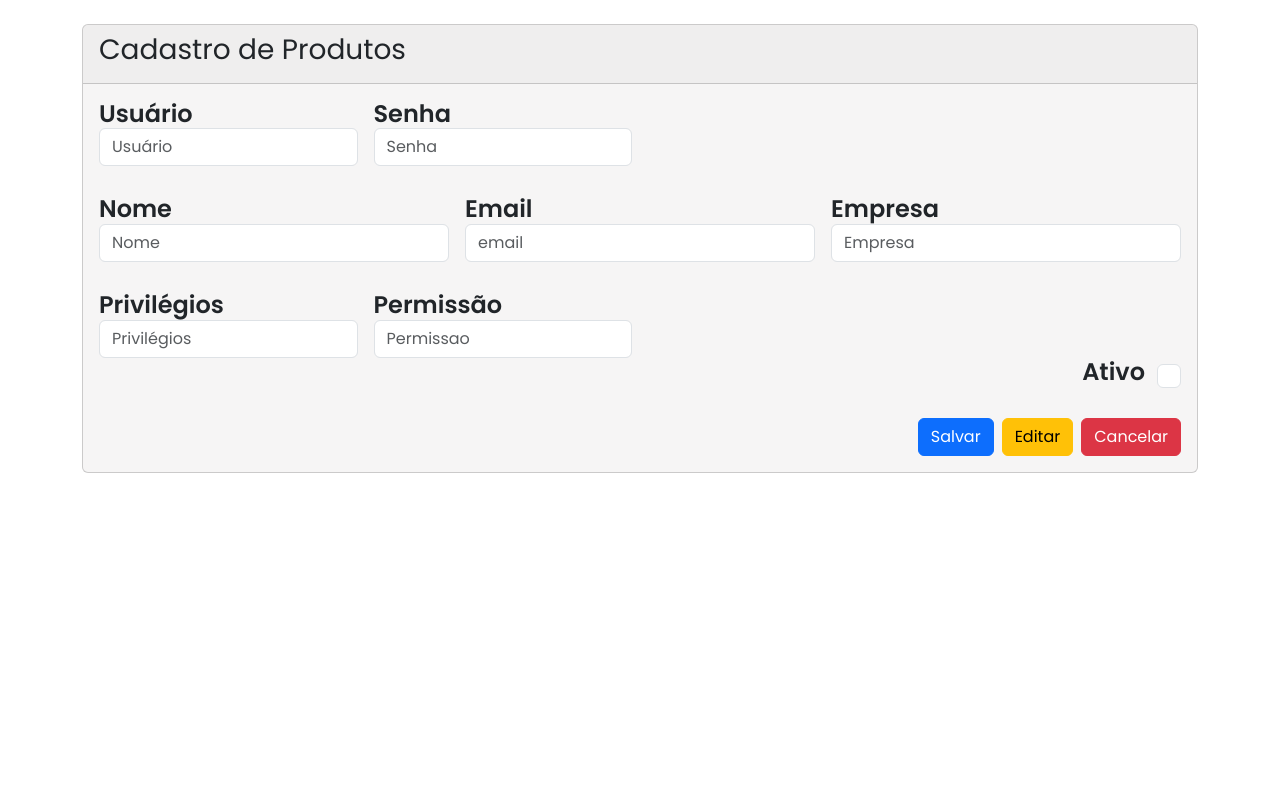
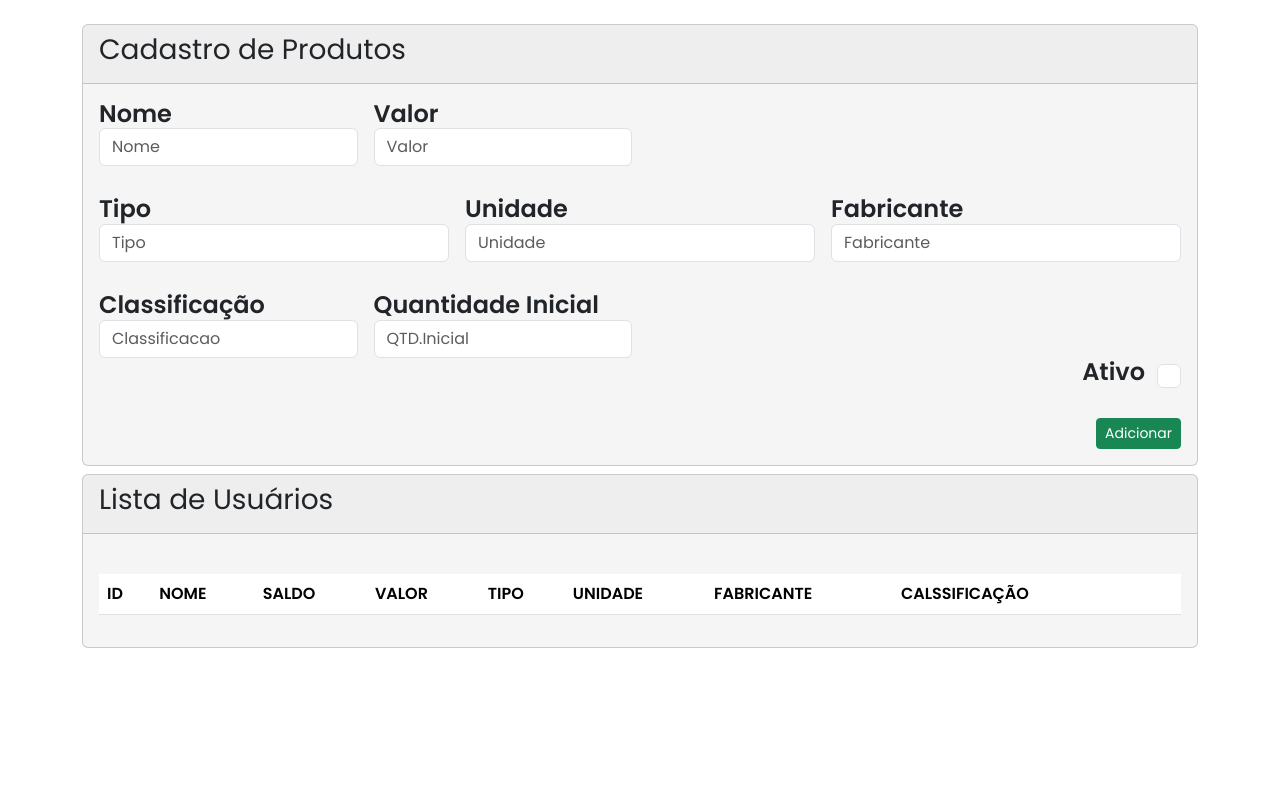
Before and after one commit to LucasRibeiro1/TestePHP, a PHP site: template src/pages/cadProd.php in a window 1280 px wide. Shown: the part 90-890 px from the top of the page. Run offline with PHP 8.4, Linux system fonts and the light colour scheme; the template is opened without the code that fills it: most values are stand-ins (such as "Sample title", 1, 10 or a date in 2020); lists and menus that the app fills with data are empty; some libraries are stand-ins or nearby versions.

Commit message:
paginas para criar o produto

```diff
--- /dev/null
+++ b/src/classes/Prod.php
@@ -0,0 +1,35 @@
+<?php
+
+class Prod{
+	private $pdo;
+
+	public function __construct($pdo){
+		$this->pdo = $pdo;
+	}
+
+	public function create($nome,$valor,$tipo,$unidade,$fabricante,$classificacao,$qtdini){
+
+
+	$sql = "INSERT INTO cadprod(nome,valor,tipo,unidade,fabricante,classificacao,saldo) VALUES (:nome,:valor,:tipo,:unidade,:fabricante,:classificacao,:qtdini)";
+	$stmt = $this->pdo->prepare($sql);
+	$stmt->execute(['nome'=> $nome,'valor'=> $valor,'tipo'=> $tipo,'unidade'=> $unidade,'fabricante'=> $fabricante,'classificacao'=> $classificacao,'saldo'=> $saldo]);
+	}
+
+	public function read(){
+		$sql = "SELECT * FROM cadprod ";
+		$stmt = $this->pdo->query($sql);
+		return $stmt->fetchAll(PDO::FETCH_ASSOC);
+	}
+
+	public function update($id,$nome,$valor,$tipo,$unidade,$fabricante,$classificacao,$saldo){
+		$sql = "UPDATE cadprod SET nome = :nome, valor = :valor, tipo= :tipo, unidade= :unidade, fabricante= :fabricante, classificacao= :classificacao, saldo= :saldo WHERE id = $id ";
+		$stmt = $this->pdo->prepare($sql);
+		$stmt->execute(['nome'=> $nome,'valor'=> $valor,'tipo'=> $tipo,'unidade'=> $unidade,'fabricante'=> $fabricante,'classificacao'=> $classificacao,'saldo'=> $saldo]);
+	}
+
+	public function delete($id){
+		$sql = "DELETE FROM cadprod where id = :id";
+		$stmt = $this->pdo->prepare($sql);
+		$stmt->execute(['id' => $id]);
+	}
+}
--- /dev/null
+++ b/src/controllers/ProdController.php
@@ -0,0 +1,27 @@
+<?php
+
+	require_once __Dir__ . '/../classes/Prod.php';
+
+	class UserController{
+		private $prod;
+
+		public function __construct($pdo){
+			$this->prod = new User($pdo);
+		}
+
+		public function inicio(){
+			return $this->prod->read();
+		}
+		public function create($nome,$valor,$tipo,$unidade,$fabricante,$classificacao,$qtdini){
+			$this->prod->create($nome,$valor,$tipo,$unidade,$fabricante,$classificacao,$qtdini);
+		}
+		public function update($id,$nome,$valor,$tipo,$unidade,$fabricante,$classificacao,$saldo){
+			$this->prod->update($id,$nome,$valor,$tipo,$unidade,$fabricante,$classificacao,$saldo);
+		}
+		public function delete($id){
+			$this->prod->delete($id);
+		}
+	}
+
+
+?>
--- a/src/pages/cadProd.php
+++ b/src/pages/cadProd.php
@@ -1,3 +1,22 @@
+<?php
+
+    require_once __DIR__ . '/../../config/conexao.php';
+    require_once __DIR__ . '/../controllers/ProdController.php';
+
+    $prodController = new ProdController($pdo);
+
+    if($_SERVER['REQUEST_METHOD'] === 'POST'){
+        if(isset($_POST['create'])){
+            $prodController->create($_POST['nome'],$_POST['valor'],$_POST['tipo'],$_POST['unidade'],$_POST['fabricante'],$_POST['classificacao'],$_POST['qtdini']);
+        }elseif (isset($_POST['update'])){
+            $prodController->update($_POST['nome'],$_POST['valor'],$_POST['tipo'],$_POST['unidade'],$_POST['fabricante'],$_POST['classificacao'],$_POST['saldo']);
+        }elseif (isset($_POST['delete'])){
+            $prodController->delete($_POST['id']);
+    }
+    }
+    $prods = $prodController->inicio();
+?>
+
 <!DOCTYPE html>
 <html lang="en">
 <head>
@@ -21,39 +40,39 @@
                                 <h3>Cadastro de Produtos</h3>
                             </div>
                             <div class="card-body">
-                                <form>
+                                <form id="createform" method="POST">
                                     <div class="row g-3 align-items-center">
                                             <div class="form-group col-md-3">
-                                                <label>Usuário</label>
-                                                <input type="text" placeholder="Usuário" class="form-control">
+                                                <label>Nome</label>
+                                                <input type="text" placeholder="Nome" class="form-control" name="nome">
                                             </div>
                                             <div class="form-group col-md-3">
-                                                <label>Senha</label>
-                                                <input type="password" placeholder="Senha" class="form-control">
+                                                <label>Valor</label>
+                                                <input type="text" placeholder="Valor" class="form-control" name="valor">
                                             </div>
                                     </div><br>
                                     <div class="row g-3 align-items-center"><br>
                                         <div class="form-group col-md-4">
-                                            <label>Nome</label>
-                                            <input type="text" placeholder="Nome" class="form-control">
+                                            <label>Tipo</label>
+                                            <input type="text" placeholder="Tipo" class="form-control" name="tipo">
                                         </div>
                                         <div class="form-group col-md-4">
-                                            <label>Email</label>
-                                            <input type="email" placeholder="email" class="form-control">
+                                            <label>Unidade</label>
+                                            <input type="text" placeholder="Unidade" class="form-control" name="unidade">
                                         </div>
                                         <div class="form-group col-md-4">
-                                            <label>Empresa</label>
-                                            <input type="text" placeholder="Empresa" class="form-control">
+                                            <label>Fabricante</label>
+                                            <input type="text" placeholder="Fabricante" class="form-control" name="fabricante">
                                         </div>
                                     </div><br>
                                     <div class="row g-3 align-items-center">
                                         <div class="form-group col-md-3">
-                                            <label>Privilégios</label>
-                                            <input type="number" placeholder="Privilégios" class="form-control">
+                                            <label>Classificação</label>
+                                            <input type="text" placeholder="Classificacao" class="form-control" name="classificacao">
                                         </div>
                                         <div class="form-group col-md-3">
-                                            <label>Permissão</label>
-                                            <input type="number" placeholder="Permissao" class="form-control">
+                                            <label>Quantidade Inicial</label>
+                                            <input type="number" placeholder="QTD.Inicial" class="form-control" name="qtdini">
                                         </div>
                                     </div>
                                     <div class="form-check form-check-reverse">
@@ -61,9 +80,7 @@
                                         <input type="checkbox"  class="form-check-input">
                                     </div><br>
                                     <div class="d-grid gap-2 d-md-flex justify-content-md-end">
-                                        <a href="Inicio.html" class="btn btn-primary" >Salvar</a>
-                                        <a href="Inicio.html" class="btn btn-warning" >Editar</a>
-                                        <a href="Inicio.html" class="btn btn-danger" >Cancelar</a>
+                                        <button type="submit" name="create" class="btn btn-sm btn-success">Adicionar</button>
                                     </div>
                                 </form>
                                 <div class="card-grid">
@@ -73,6 +90,53 @@
                         </div>
                     </div>
                 </h1>
+                <div class="container">
+                        <div class="card" id="formulario-cadastro">
+                            <div class="card-header">
+                                <h3>Lista de Usuários</h3>
+                            </div>
+                            <div class="card-body">
+                                <table class="table">
+                                    <thead>
+                                        <tr>
+                                            <th>ID</th>
+                                            <th>NOME</th>
+                                            <th>SALDO</th>
+                                            <th>VALOR</th>
+                                            <th>TIPO</th>
+                                            <th>UNIDADE</th>
+                                            <th>FABRICANTE</th>
+                                            <th>CALSSIFICAÇÃO</th>
+                                            <th></th>
+                                            <th></th>
+                                        </tr>
+                                        <br>
+                                    </thead>
+                                    <tbody>
+                                    <?php foreach ($prods as $user): ?>
+                                        <tr>
+                                            <td><?= $prod['id'] ?></td>
+                                            <td><?= $prod['nome'] ?></td>
+                                            <td><?= $prod['saldo'] ?></td>
+                                            <td><?= $prod['valor'] ?></td>
+                                            <td><?= $prod['tipo'] ?></td>
+                                            <td><?= $prod['unidade'] ?></td>
+                                            <td><?= $prod['fabricante'] ?></td>
+                                            <td><?= $prod['classificacao'] ?></td>
+                                            <td>
+                                            <button type="button" class="btn btn-primary btn-sm">Editar</button>
+                                        <form style="display: inline;" method="POST">
+                                            <input type="hidden" name="id" value="<?=$user['id']?>">
+                                            <button type="submit" name="delete" class="btn btn-danger btn-sm" method="POST">Excluir</button></td>
+                                        </form>
+                                        </tr>
+                                        <br>
+                                    <?php endforeach ?>
+                                    </tbody>
+                                </table>
+                            </div>
+                        </div>
+                    </div>
             </div>
         </div>
 </body>
```
